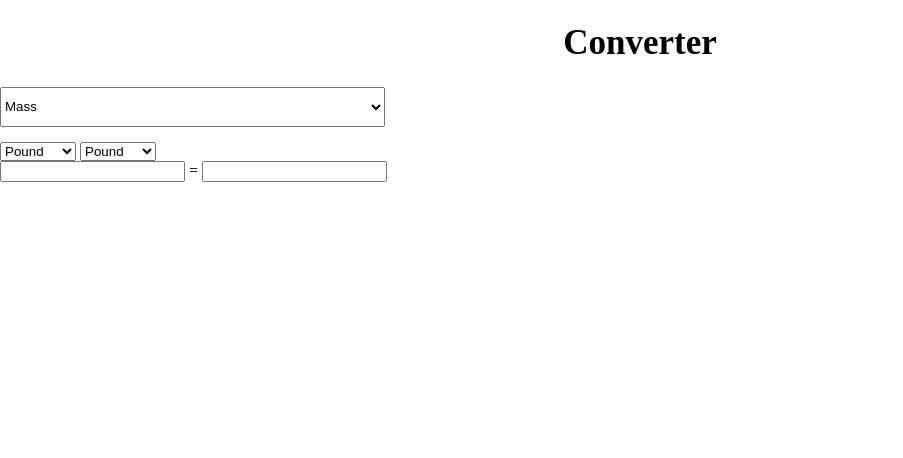
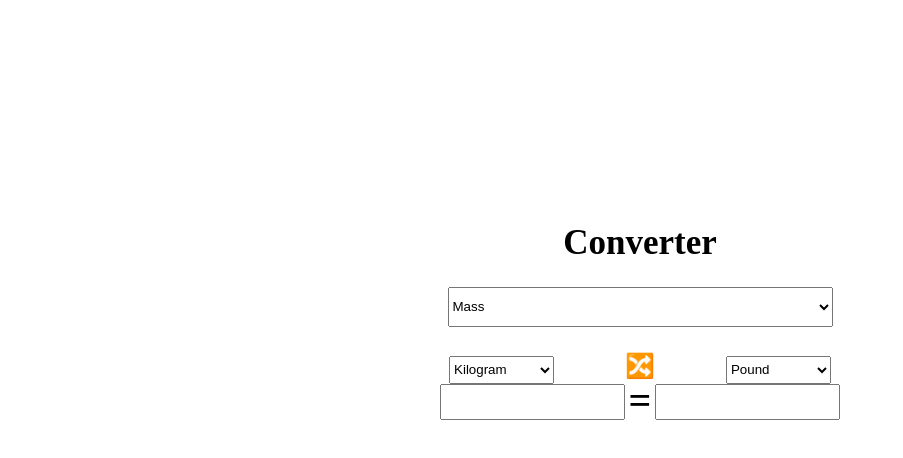
Before and after one commit to subhanzakizada/Converter, a plain HTML site: page index.html in a window 1280 px wide. Shown: the whole page, without its empty margins (0-903 px from the left). Drawn offline with Linux system fonts and the light colour scheme.

Commit message:
add html and css

```diff
--- a/index.html
+++ b/index.html
@@ -6,35 +6,54 @@
 </head>
 
 <body>
+    <div id='container'>
         <!-- Title -->
         <h1 id='page-title'>Converter</h1>
 
+        <!--   Break     -->
+        <div class='break'></div>
+
         <!-- Options Parent -->
         <select id='options-parent'>
-        <option>Mass</option>
-        <option>Length</option>
-        <option>Time</option>
+            <option selected value='mass'>Mass</option>
+            <option value='length'>Length</option>
+            <option value='time'>Time</option>
         </select>
 
+        <!--  Break -->
+        <div class='break'></div>
+
         <!-- Options Child One -->
-    <select id='options-child-one'>
-        <option>Pound</option>
-        <option>Kilogram</option>
-        <option>Milligram</option>
+        <select class='options-child' id='options-child-one'>
+            <option selected value='kg'>Kilogram</option>
+            <option value='lb'>Pound</option>
+            <option value='gm'>Gram</option>
+            <option value='mg'>Milligram</option>
         </select>
 
+        <!-- Swapper -->
+        <div id='swapper'><span>🔀</span></div>
+
         <!-- Options Child Two -->
-    <select id='options-child-two'>
-        <option>Pound</option>
-        <option>Kilogram</option>
-        <option>Milligram</option>
+        <select class='options-child' id='options-child-two'>
+            <option value='kg'>Kilogram</option>
+            <option selected value='lb'>Pound</option>
+            <option value='gm'>Gram</option>
+            <option value='mg'>Milligram</option>
         </select>
 
+        <!--  Break -->
+        <div class='break'></div>
+
          <!-- Conversion Boxes -->
-    <div id='conversion-boxes'>
-        <input type='text' id='first-box'> =
-        <input type='text' id='second-box'>
+        <div id='conversion-boxes-parent'>
+            <input type='text' class='box' id='first-box'>
+            <span id='equal-sign'>=</span>
+            <input type='text' class='box' id='second-box'>
         </div>
+
+    </div>
+
 
     <script src='script.js'></script>
 </body></html>
--- a/style.css
+++ b/style.css
@@ -21,8 +21,6 @@
     flex-wrap: wrap;
     justify-content: center;
     padding-top: 25vh;
-
-
 }
 
 #page-title {
@@ -44,23 +42,22 @@
 }
 
 #options-child-one {
-    right: 87px;
+    right: 71px;
+}
+
+#swapper {
+    position: relative;
+    top: 10px;
+    font-size: 24px;
+}
+
+#swapper:hover {
+    cursor: pointer;
+    font-size: 26px;
 }
 
 #options-child-two {
-    left: 87px;
-}
-
-#conversion-boxes-parent {
-
-}
-
-#first-box {
-
-}
-
-#second-box {
-
+    left: 71px;
 }
 
 .box {
@@ -77,7 +74,7 @@
 
 select:hover, input:hover {
     background: rgba(5, 5, 5, 0.1);
-    border: 2px solid black;
+    border: 1px solid black;
     cursor: pointer;
 }
 
```
Lines whose indentation alone changed are shown as unchanged.
